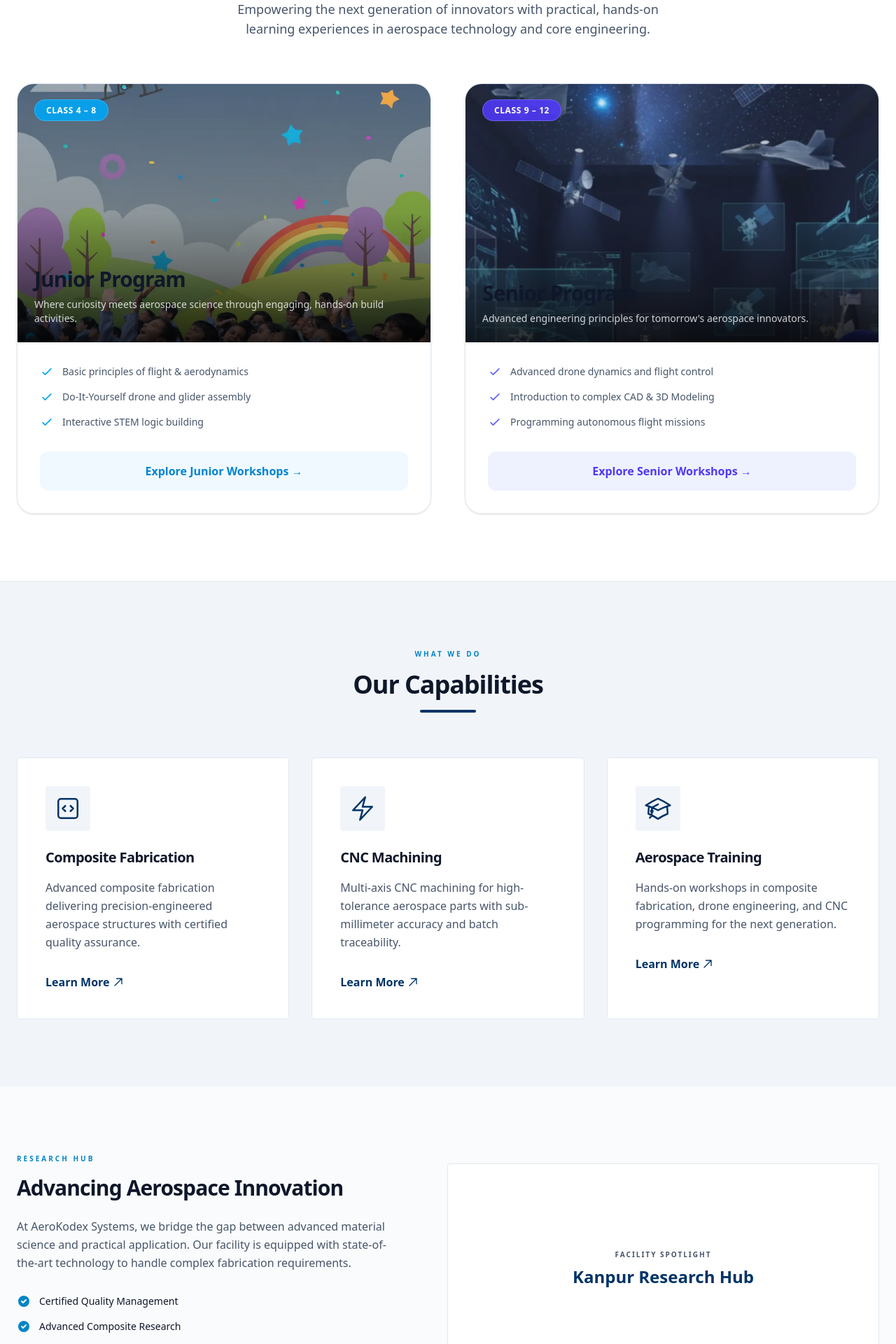
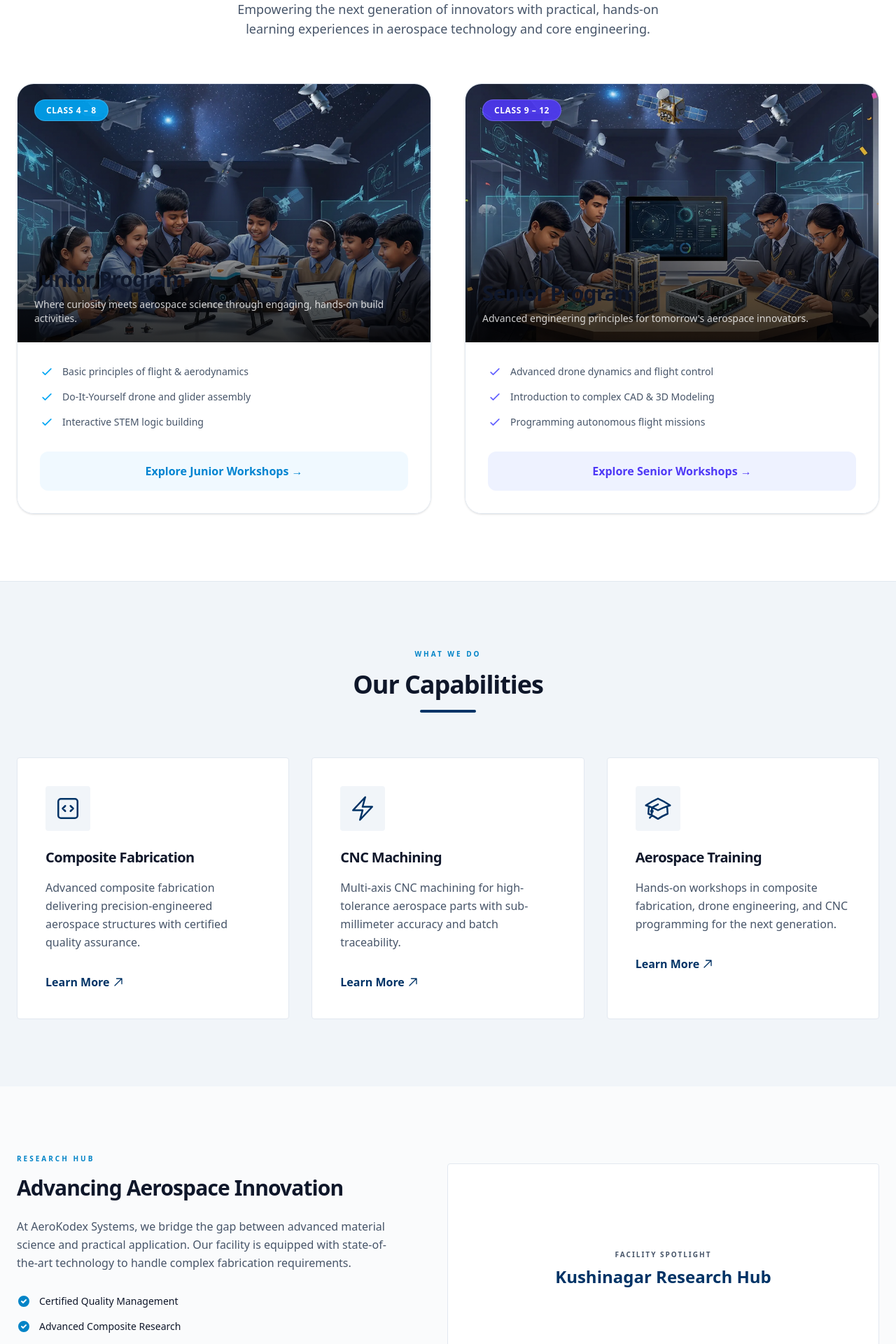
Before and after one commit to AmitVerma-01/AeroKodex-UI, a Next.js app: page / in a window 1280 px wide. Shown: the part 1000-2920 px from the top of the page at 70% size. Built offline with nearby package versions, Linux system fonts and the light colour scheme; no server answers.

Commit message:
all done

```diff
--- a/src/app/about/page.tsx
+++ b/src/app/about/page.tsx
@@ -10,7 +10,7 @@ const AboutPage = () => {
             Engineering Legacy
           </div>
           <h1 className="text-6xl md:text-8xl font-extrabold text-white tracking-tight leading-[0.9]">
-             Defining the <br/><span className="text-accent underline decoration-white/10 decoration-8 underline-offset-8">Standard.</span>
+            Defining the <br /><span className="text-accent underline decoration-white/10 decoration-8 underline-offset-8">Standard.</span>
           </h1>
         </div>
       </section>
@@ -22,10 +22,10 @@ const AboutPage = () => {
         <div className="relative z-20 max-w-7xl mx-auto px-6 grid grid-cols-1 lg:grid-cols-2 gap-24 items-center">
           <div className="animate-fade-in">
             <h2 className="text-5xl font-extrabold mb-10 leading-[1.1] text-foreground">
-               Precision is not an option; <br/><span className="text-primary italic">it is our architecture.</span>
+              Precision is not an option; <br /><span className="text-primary italic">it is our architecture.</span>
             </h2>
             <p className="text-xl text-secondary leading-relaxed mb-12">
-               Founded in the industrial heart of Kanpur, AeroKodex Systems bridges the gap between material scholarship and
+              Founded in the industrial heart of Kushinagar, AeroKodex Systems bridges the gap between material scholarship and
               aerospace reality. We don&apos;t just supply parts; we engineer structural integrity for the world&apos;s most demanding environments.
             </p>
             <div className="flex gap-16 py-10 border-t border-border">
@@ -47,7 +47,7 @@ const AboutPage = () => {
               <div className="absolute inset-0 bg-gradient-to-t from-black/60 to-transparent" />
               <div className="absolute bottom-10 left-10 text-white">
                 <p className="text-[10px] font-bold uppercase tracking-[0.4em] mb-2 opacity-80 text-accent">Tech Stack</p>
-                     <h3 className="text-2xl font-bold text-white">Kanpur Center of Excellence</h3>
+                <h3 className="text-2xl font-bold text-white">Kushinagar Center of Excellence</h3>
               </div>
             </div>
           </div>
--- a/src/app/contact/page.tsx
+++ b/src/app/contact/page.tsx
@@ -79,7 +79,7 @@ const ContactPage = () => {
                   <p className="text-secondary text-base leading-relaxed">
                     AeroKodex Systems, Plot 45<br />
                     Industrial Area Phase II<br />
-                    Kanpur, Uttar Pradesh 208001
+                    Kushinagar, Uttar Pradesh 208001
                   </p>
                 </div>
               </div>
@@ -222,7 +222,7 @@ const ContactPage = () => {
         <div className="text-center">
           <div className="w-16 h-1 bg-primary mx-auto mb-6" />
           <h3 className="text-2xl font-extrabold tracking-tight text-foreground">Interactive Facility Map</h3>
-          <p className="text-secondary text-sm mt-2 font-medium">Kanpur Operations Hub</p>
+          <p className="text-secondary text-sm mt-2 font-medium">Kushinagar Operations Hub</p>
         </div>
       </section>
     </div>
--- a/src/app/layout.tsx
+++ b/src/app/layout.tsx
@@ -19,7 +19,7 @@ const geistMono = Geist_Mono({
 export const metadata: Metadata = {
   title: "AeroKodex Systems | Aerospace Grade Materials & Technical Excellence",
   description: "AeroKodex Systems provides advanced composite fabrication, precision engineering, and specialized solutions for the aerospace and defense sectors.",
-  keywords: ["aerospace", "carbon fiber", "CNC machining", "technical education", "Kanpur", "India"],
+  keywords: ["aerospace", "carbon fiber", "CNC machining", "technical education", "Kushinagar", "India"],
 };
 
 export default function RootLayout({
--- a/src/app/page.tsx
+++ b/src/app/page.tsx
@@ -24,7 +24,7 @@ export default function Home() {
             <div className="group relative rounded-3xl overflow-hidden border border-border shadow-sm hover:shadow-xl transition-all duration-500 hover:-translate-y-1">
               <div className="aspect-[16/10] relative overflow-hidden bg-slate-100 dark:bg-slate-800">
                 <Image
-                  src="/CoverImage-AeroKodex-Junior.webp"
+                  src="/CoverImage-AeroKodex-Junior1.webp"
                   alt="AeroKodex Junior Program"
                   fill
                   className="object-cover transition-transform duration-700 group-hover:scale-105"
@@ -63,7 +63,7 @@ export default function Home() {
             <div className="group relative rounded-3xl overflow-hidden border border-border shadow-sm hover:shadow-xl transition-all duration-500 hover:-translate-y-1">
               <div className="aspect-[16/10] relative overflow-hidden bg-slate-100 dark:bg-slate-800">
                 <Image
-                  src="/CoverImage-AeroKodex-Senior.webp"
+                  src="/CoverImage-AeroKodex-Senior1.webp"
                   alt="AeroKodex Senior Program"
                   fill
                   className="object-cover transition-transform duration-700 group-hover:scale-105"
@@ -130,10 +130,10 @@ export default function Home() {
             </ul>
           </div>
           <div className="flex-1 bg-card rounded-sm p-8 min-h-[300px] flex items-center justify-center border border-border">
-             <div className="text-center">
-               <span className="text-[10px] uppercase tracking-[0.2em] text-secondary font-bold block mb-2">Facility Spotlight</span>
-               <div className="text-2xl font-bold text-primary">Kanpur Research Hub</div>
-             </div>
+            <div className="text-center">
+              <span className="text-[10px] uppercase tracking-[0.2em] text-secondary font-bold block mb-2">Facility Spotlight</span>
+              <div className="text-2xl font-bold text-primary">Kushinagar Research Hub</div>
+            </div>
           </div>
         </div>
       </section>
--- a/src/app/workshops/page.tsx
+++ b/src/app/workshops/page.tsx
@@ -14,7 +14,7 @@ const LEVELS: { key: Level; label: string; grades: string; tagline: string; cove
     label: 'Junior',
     grades: 'Class 4 – 8',
     tagline: 'Where curiosity meets aerospace science',
-    cover: '/CoverImage-AeroKodex-Junior.webp',
+    cover: '/CoverImage-AeroKodex-Junior1.webp',
     accentFrom: '#0ea5e9',
     accentTo: '#6366f1',
     badge: 'bg-sky-500',
@@ -24,7 +24,7 @@ const LEVELS: { key: Level; label: string; grades: string; tagline: string; cove
     label: 'Senior',
     grades: 'Class 9 – 12',
     tagline: 'Advanced engineering for tomorrow\'s innovators',
-    cover: '/CoverImage-AeroKodex-Senior.webp',
+    cover: '/CoverImage-AeroKodex-Senior1.webp',
     accentFrom: '#003366',
     accentTo: '#0ea5e9',
     badge: 'bg-indigo-600',
@@ -140,7 +140,7 @@ const WorkshopsPage = () => {
               {levelInfo.grades} Program
             </span>
             <h1 className="text-5xl md:text-6xl font-extrabold text-white leading-[1.1] mb-5 tracking-tight">
-              AeroKodex{' '}
+              <span className="text-white">AeroKodex{' '}</span>
               <span
                 className="text-transparent bg-clip-text"
                 style={{ backgroundImage: `linear-gradient(135deg, ${levelInfo.accentFrom}, ${levelInfo.accentTo})` }}
--- a/src/components/Footer.tsx
+++ b/src/components/Footer.tsx
@@ -52,7 +52,7 @@ const Footer = () => {
         <div>
           <h4 className="font-bold mb-6 uppercase text-xs tracking-[0.2em] text-accent">Headquarters</h4>
           <ul className="space-y-4 text-sm text-slate-400">
-            <li>Kanpur, Uttar Pradesh, India</li>
+            <li>Kushinagar, Uttar Pradesh, India</li>
             <li>research@aerokodex.com</li>
             <li>+91 (0) 512 000 000</li>
           </ul>
```
Also changed, not shown: public/CoverImage-AeroKodex-Junior1.webp (added), public/CoverImage-AeroKodex-Senior1.webp (added). Lines whose indentation alone changed are shown as unchanged.
